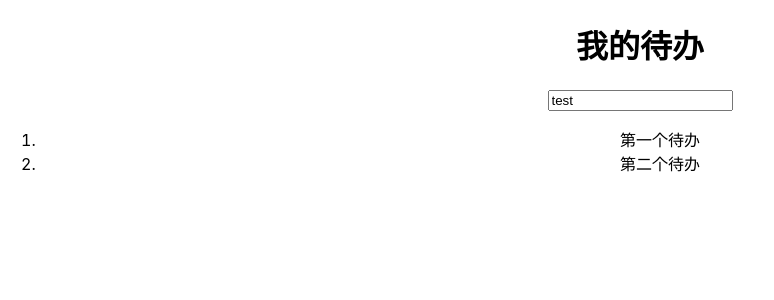
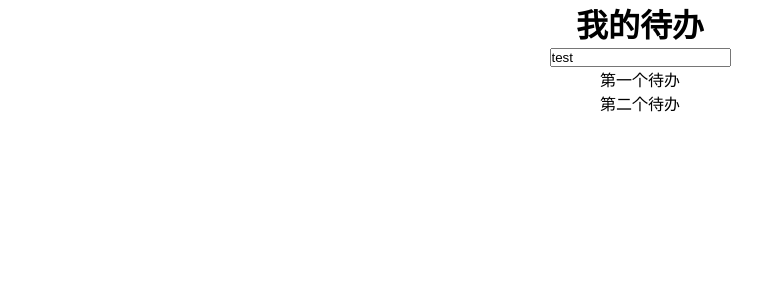
Before and after one commit to xiaoweimei/project-react-1, a React (Create React App) app: page / in a window 1280 px wide. Shown: the top 300 px of the page, without its empty margins (0-774 px from the left). Built offline with nearby package versions, Linux system fonts and the light colour scheme.

Commit message:
添加reset.css

```diff
--- a/src/App.js
+++ b/src/App.js
@@ -1,5 +1,7 @@
 import React from 'react';
-import TodoInput from './TodoInput'
+import TodoInput from './TodoInput';
+import TodoItem from './TodoItem';
+import './reset.css';
 import './App.css';
 
 class App extends React.Component{
@@ -14,8 +16,11 @@ class App extends React.Component{
     }
   }
   render(){
-    let todos=this.state.todoList.map((item,index)=>
-      {return <li>{item.title}</li>})
+    let todos=this.state.todoList.map((item,index)=>{
+      return (
+        <li><TodoItem todo={item} /></li>
+        )
+    })
     return (
       <div className='App'>
         <h1>我的待办</h1>
--- /dev/null
+++ b/src/TodoItem.js
@@ -0,0 +1,7 @@
+import React from 'react';
+
+export default class TodoItem extends React.Component{
+	render(){
+		return <div>{this.props.todo.title}</div>
+	}
+}
--- /dev/null
+++ b/src/reset.css
@@ -0,0 +1,20 @@
+*{
+	margin:0;
+	padding:0;
+	box-sizing:border-box;
+}
+
+*::after{
+	box-sizing:border-box;
+}
+*::before{
+	box-sizing: border-box;
+}
+
+ul,ol,dl{
+	list-style: none;
+}
+
+a{
+	color:inherit;
+}
```
Also changed, not shown: 1 other file (tests, documents, lock files or other folders).
